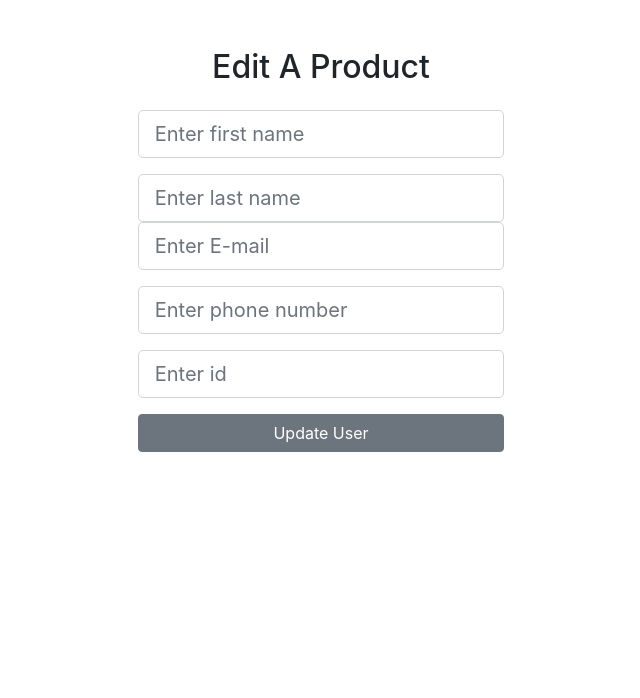
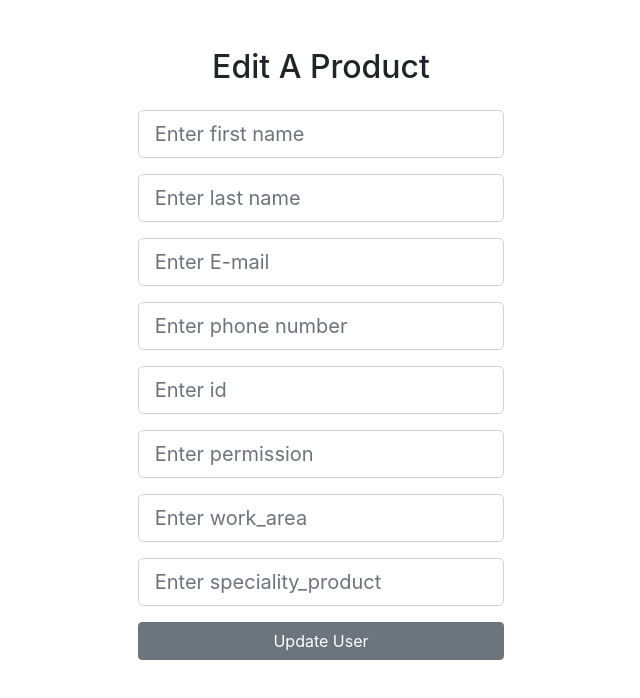
Before and after one commit to josefcohen96/PERN_PROJECT, a React (Create React App) app in the folder client/: page / in a window 1280 px wide. Shown: the top 698 px of the page, without its empty margins (319-959 px from the left). Built offline with nearby package versions, Linux system fonts and the light colour scheme.

Commit message:
remove todos

```diff
--- a/client/src/App.js
+++ b/client/src/App.js
@@ -5,6 +5,7 @@ import "./App.css";
 //components
 
 import InputUser from './components/InputUser';
+
 
 function App() {
   return (
--- a/client/src/components/InputUser.js
+++ b/client/src/components/InputUser.js
@@ -1,27 +1,19 @@
 import React, { useState } from "react";
 // import TextBox from "./TextBox"
 const InputUser = () => {
-    // const [id, setId] = useState();  // It declares a “state variable”  ||
-    // console.log(id)
-    //The only argument to the useState() Hook is the initial state
-    //|| return  the current state and a function that updates it
-    // const [email, setEmail] = useState("");
-    // console.log(email)
-    // const [firstName, setFirstName] = useState("");
-    // console.log(firstName)
-    // const [lastName, setLastName] = useState("");
-    // console.log(lastName)
-    // const [phoneNumber, setPhoneNumber] = useState("");
-    // console.log(phoneNumber)
+
     const [user, setUser] = useState({
         first_name: "",
         last_name: "",
         phone_number: "",
         id: "",
-        email: ""
+        email: "",
+        permission: "",
+        work_area: "",
+        speciality_product: ""
     });
 
-    const { first_name, last_name, email, phone_number, id } = user;
+    const { first_name, last_name, email, phone_number, id, permission, work_area, speciality_product } = user;
 
     const onInputChange = e => {
         setUser({ ...user, [e.target.name]: e.target.value });
@@ -29,7 +21,7 @@ const InputUser = () => {
     const onSubmit = async e => {
         e.preventDefault();
         try {
-            const response = await fetch("http://localhost:5000/todos", {
+            const response = await fetch("http://localhost:5000/users", {
                 method: "POST",
                 headers: { "Content-Type": "application/json" },
                 body: JSON.stringify(user)
@@ -67,6 +59,8 @@ const InputUser = () => {
                                 value={last_name}
                                 onChange={e => onInputChange(e)}
                             />
+                        </div>
+                        <div className="form-group">
                             <input
                                 type="text"
                                 className="form-control form-control-lg"
@@ -97,7 +91,37 @@ const InputUser = () => {
                             />
                         </div>
                         <div className="form-group">
+                            <input
+                                type="text"
+                                className="form-control form-control-lg"
+                                placeholder="Enter permission"
+                                name="permission"
+                                value={permission}
+                                onChange={e => onInputChange(e)}
+                            />
+                        </div>
+                        <div className="form-group">
+                            <input
+                                type="text"
+                                className="form-control form-control-lg"
+                                placeholder="Enter work_area"
+                                name="work_area"
+                                value={work_area}
+                                onChange={e => onInputChange(e)}
+                            />
+                        </div>
+                        <div className="form-group">
+                            <input
+                                type="text"
+                                className="form-control form-control-lg"
+                                placeholder="Enter speciality_product"
+                                name="speciality_product"
+                                value={speciality_product}
+                                onChange={e => onInputChange(e)}
+                            />
+                        </div>
 
+                        <div className="form-group">
                         </div>
                         <button className="btn btn-secondary btn-block">Update User</button>
                     </form>
--- a/client/src/components/TextBox.js
+++ b/client/src/components/TextBox.js
@@ -3,13 +3,8 @@ function TextBox() {
     return (
         <div className="">
             <label type="text" id="">
-
-
             </label>
-
         </div>
-
-
     )
 }
 export default TextBox;
```
Also changed, not shown: 1 other file (tests, documents, lock files or other folders).
